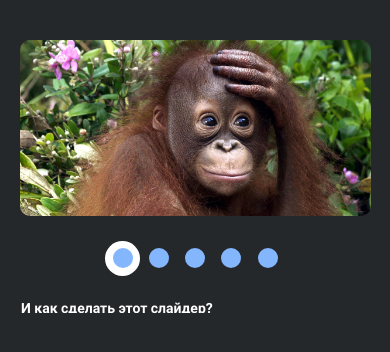
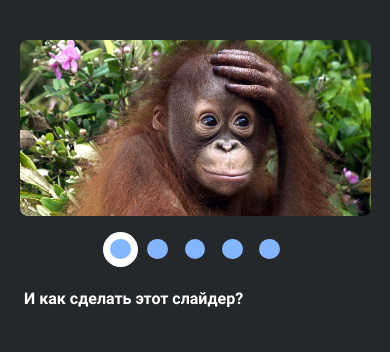
Before and after one commit to MarinaBell/CSS-Mem-Slider, a plain HTML site: page CssMemSlider/index.html in a window 390 px wide. Drawn offline with Linux system fonts and the light colour scheme.

Commit message:
fix: change styles and units (Mon, May 16, 2022 04:59:53 PM)

```diff
--- a/CssMemSlider/style.css
+++ b/CssMemSlider/style.css
@@ -25,7 +25,7 @@ html {
   }
 
 .all-container{
-    max-width: 1920px;
+    max-width: 100vw;
     height: 100vh;
     margin: 0 auto;
     background-color:#25282a;
@@ -41,7 +41,7 @@ html {
     display: flex;
     flex-direction: column;
     height: 100vh;
-    margin-top: 40px;
+    margin-top: 2.5em;
 }
 
 #slider article{
@@ -61,14 +61,14 @@ html {
 
 article img {
     width: 90%;
-    border-radius: 10px;
+    border-radius: 0.5em;
 
 }
 
 label:hover {
     cursor: pointer;
-    width: 25px;
-    height: 25px;
+    width: 10em;
+    height: 10em;
 
 }
 
@@ -98,16 +98,15 @@ label:hover {
 
 #controls{
     margin: 0 auto ;
-    width: 120px;
-    height: 20px;
+    width: 7.5em;
+    height: 1em;
 }
 
 .round {
-    width: 20px;
-    height: 20px;
+    width: 1.3em;
+    height: 1.3em;
     background: #84b6fe;
     border-radius: 50%;
-
 }
 
 .round:hover {
@@ -115,11 +114,10 @@ label:hover {
 }
 
 #active label {
-    width: 35px;
-    height: 35px;
+    width: 2.2em;
+    height: 2.2em;
     display: inline-block;
     border-radius: 50%;
-    /* background: #84b6fe; */
     background-color: transparent;
     display: flex;
     align-items: center;
@@ -130,7 +128,7 @@ label:hover {
     margin: 0 auto;
     margin-right: 10%;
     text-align: right;
-    width: 180px;
+    width: 11.5em;
     display: flex;
     justify-content: space-between;
     align-items: center;
@@ -138,8 +136,8 @@ label:hover {
 #active label:hover {
     background-color: transparent;
     transition: 0.2s;
-    height: 35px;
-    width: 35px;
+    width: 2.2em;
+    height: 2.2em;
 }
 
 #switch1:checked ~ #active label:nth-child(1),
@@ -149,9 +147,8 @@ label:hover {
 #switch5:checked ~ #active label:nth-child(5) {
 
     background:#fff ;
-    height: 35px;
-    width: 35px;
-    padding: 5px;
+    width: 2.2em;
+    height: 2.2em;
     transition: 0.2s;
     display: flex;
     align-items: center;
@@ -160,30 +157,30 @@ label:hover {
 
 #switch1:checked ~ #active label:nth-child(1):hover{
     background: #fff;
-    border: 0px;
+    border: 0;
     transition: 0.2s;
 }
 
 #switch2:checked ~ #active label:nth-child(2):hover{
     background: #fff;
-    border: 0px;
+    border: 0;
     transition: 0.2s;
 }
 
 #switch3:checked ~ #active label:nth-child(3):hover{
     background: #fff;
-    border: 0px;
+    border: 0;
     transition: 0.2s;
 }
 
 #switch4:checked ~ #active label:nth-child(4):hover{
     background: #fff;
-    border: 0px;
+    border: 0;
     transition: 0.2s;
 }
 #switch5:checked ~ #active label:nth-child(5):hover{
     background: #fff;
-    border: 0px;
+    border: 0;
     transition: 0.2s;
 }
 
@@ -196,23 +193,23 @@ label:hover {
 }
 
 .overflow-text {
-    height: 22px;
+    height: 1.5em;
     overflow: hidden;
     width: 20%;
 }
 
 .text {
-    height: 22px;
+    height: 1.5em;
     display: flex;
     text-align: left;
     width: 2500%;
-    margin-top: 15px;
+    margin-top: 1em;
 }
 
 .bottom-text {
     font-family: Roboto;
     color: #fff;
-    font-size: 22px;
+    font-size: 1.4em;
     width: 100%;
     display: flex;
     margin-left: 3em;
@@ -256,56 +253,53 @@ label:hover {
   #slider{
     margin: 0 auto;
     text-align: center;
-    margin-top: 40px;
+    margin-top: 2.5em;
     display: flex;
     flex-direction: column;
+}
+
+#active label {
+    width: 2.2em;
+    height: 2.2em;
+    display: inline-block;
+    border-radius: 50%;
+    background-color: transparent;
+    display: flex;
+    align-items: center;
+    justify-content: center;
 }
 
 #active{
     margin: 0 auto;
     text-align: right;
-    width: 180px;
+    width: 11.5em;
     display: flex;
     justify-content: space-between;
-}
-
-#controls{
-    margin: 0 auto ;
-    width: 120px;
-    height: 20px;
-}
-
-.round {
-    width: 20px;
-    height: 20px;
-    background: #84b6fe;
-    border-radius: 50%;
-
-}
-
-.round:hover {
-    background: rgba(255,255,255, 0.5);
-}
-
-
-#active label {
-    width: 35px;
-    height: 35px;
-    display: inline-block;
-    border-radius: 50%;
-    background: #84b6fe;
-    background-color: transparent;
-    display: flex;
     align-items: center;
-    justify-content: center;
-
 }
 
 #active label:hover {
     background-color: transparent;
     transition: 0.2s;
-    height: 35px;
-    width: 35px;
+    width: 2.2em;
+    height: 2.2em;
+}
+
+#controls{
+    margin: 0 auto ;
+    width: 7.5em;
+    height: 1em;
+}
+
+.round {
+    width: 1.3em;
+    height: 1.3em;
+    background: #84b6fe;
+    border-radius: 50%;
+}
+
+.round:hover {
+    background: rgba(255,255,255, 0.5);
 }
 
 #switch1:checked ~ #active label:nth-child(1),
@@ -314,9 +308,9 @@ label:hover {
 #switch4:checked ~ #active label:nth-child(4),
 #switch5:checked ~ #active label:nth-child(5) {
     background:#fff ;
-    height: 35px;
-    width: 35px;
-    /* transition: 0.2s; */
+    width: 2.2em;
+    height: 2.2em;
+    transition: 0.2s;
     display: flex;
     align-items: center;
     justify-content: center;
@@ -324,30 +318,30 @@ label:hover {
 
 #switch1:checked ~ #active label:nth-child(1):hover{
     background-color: #fff;
-    border: 0px;
+    border: 0;
     transition: 0.2s;
 }
 
 #switch2:checked ~ #active label:nth-child(2):hover{
     background-color: #fff;
-    border: 0px;
+    border: 0;
     transition: 0.2s;
 }
 
 #switch3:checked ~ #active label:nth-child(3):hover{
     background-color: #fff;
-    border: 0px;
+    border: 0;
     transition: 0.2s;
 }
 
 #switch4:checked ~ #active label:nth-child(4):hover{
     background-color: #fff;
-    border: 0px;
+    border: 0;
     transition: 0.2s;
 }
 #switch5:checked ~ #active label:nth-child(5):hover{
     background-color: #fff;
-    border: 0px;
+    border: 0;
     transition: 0.2s;
 }
 
@@ -359,19 +353,20 @@ label:hover {
 .bottom-text {
     font-family: Roboto;
     color: #fff;
-    font-size: 14px;
+    font-size: 1em;
     max-width: 100%;
     display: flex;
     margin: 0 auto;
     text-align: center;
-    margin-top: 10px;
+    margin-top: 0.5em;
     margin-left: 3em;
+
 }
 
 #controls{
     margin: 0 auto ;
-    width: 120px;
-    height: 25px;
+    width: 7.5em;
+    height: 1.5em;
 }
 }
 
@@ -385,56 +380,58 @@ label:hover {
         display: flex;
         overflow-x: hidden;
         overflow-y: hidden;
-
     }
 
   #slider{
     margin: 0 auto;
     text-align: center;
-    margin-top: 40px;
+    margin-top: 2.5em;
     display: flex;
     flex-direction: column;
+}
+
+#active label {
+    width: 2.2em;
+    height: 2.2em;
+    display: inline-block;
+    border-radius: 50%;
+    background-color: transparent;
+    display: flex;
+    align-items: center;
+    justify-content: center;
 }
 
 #active{
     margin: 0 auto;
     text-align: right;
-    width: 180px;
+    width: 11.5em;
     display: flex;
     justify-content: space-between;
-}
-
-.round {
-    width: 20px;
-    height: 20px;
-    background: #84b6fe;
-    border-radius: 50%;
-
-}
-
-.round:hover {
-    background: rgba(255,255,255, 0.5);
-}
-
-
-#active label {
-    width: 35px;
-    height: 35px;
-    display: inline-block;
-    border-radius: 50%;
-    background: #84b6fe;
-    background-color: transparent;
-    display: flex;
     align-items: center;
-    justify-content: center;
-
 }
 
 #active label:hover {
     background-color: transparent;
     transition: 0.2s;
-    height: 35px;
-    width: 35px;
+    width: 2.2em;
+    height: 2.2em;
+}
+
+#controls{
+    margin: 0 auto ;
+    width: 7.5em;
+    height: 1em;
+}
+
+.round {
+    width: 1.3em;
+    height: 1.3em;
+    background: #84b6fe;
+    border-radius: 50%;
+}
+
+.round:hover {
+    background: rgba(255,255,255, 0.5);
 }
 
 #switch1:checked ~ #active label:nth-child(1),
@@ -442,44 +439,48 @@ label:hover {
 #switch3:checked ~ #active label:nth-child(3),
 #switch4:checked ~ #active label:nth-child(4),
 #switch5:checked ~ #active label:nth-child(5) {
-    /* background:#fff ; */
-    height: 35px;
-    width: 35px;
-    /* transition: 0.2s; */
+    background:#fff ;
+    width: 2.2em;
+    height: 2.2em;
+    transition: 0.2s;
     display: flex;
     align-items: center;
     justify-content: center;
 }
 
 #switch1:checked ~ #active label:nth-child(1):hover{
-    /* background-color: #fff; */
-    border: 0px;
+    background: rgba(255,255,255, 0.6);
+    background: #fff;
+    border: 0;
     transition: 0.2s;
 }
 
 #switch2:checked ~ #active label:nth-child(2):hover{
+    background: rgba(255,255,255, 0.6);
     background-color: #fff;
-    border: 0px;
+    border: 0;
     transition: 0.2s;
 }
 
 #switch3:checked ~ #active label:nth-child(3):hover{
+    background: rgba(255,255,255, 0.6);
     background-color: #fff;
-    border: 0px;
+    border: 0;
     transition: 0.2s;
 }
 
 #switch4:checked ~ #active label:nth-child(4):hover{
+    background: rgba(255,255,255, 0.6);
     background-color: #fff;
-    border: 0px;
+    border: 0;
     transition: 0.2s;
 }
 #switch5:checked ~ #active label:nth-child(5):hover{
+    background: rgba(255,255,255, 0.6);
     background-color: #fff;
-    border: 0px;
+    border: 0;
     transition: 0.2s;
 }
-
 
 #overflow {
     margin: 0 auto;
@@ -489,20 +490,14 @@ label:hover {
 .bottom-text {
     font-family: Roboto;
     color: #fff;
-    font-size: 14px;
+    font-size: 1em;
     max-width: 100%;
     display: flex;
     margin: 0 auto;
     text-align: center;
-    margin-top: 10px;
+    margin-top: 0.5em;
     margin-left: 1.5em;
-    /* margin-left: 15px; */
 }
 
-#controls{
-    margin: 0 auto ;
-    width: 120px;
-    height: 25px;
-}
 
 }
```
